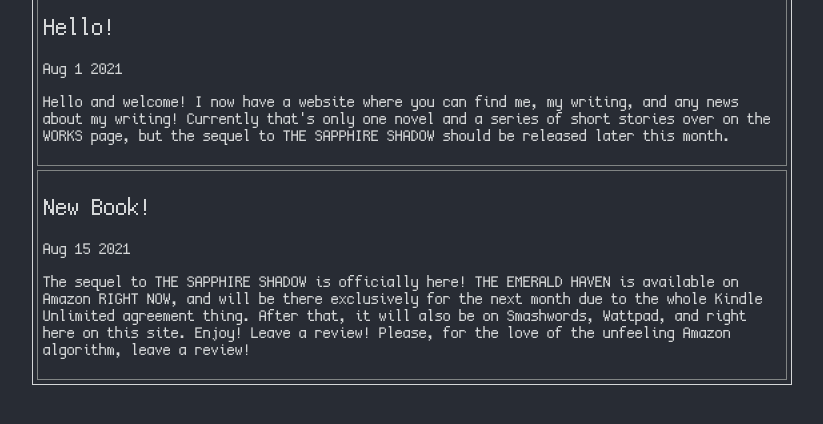
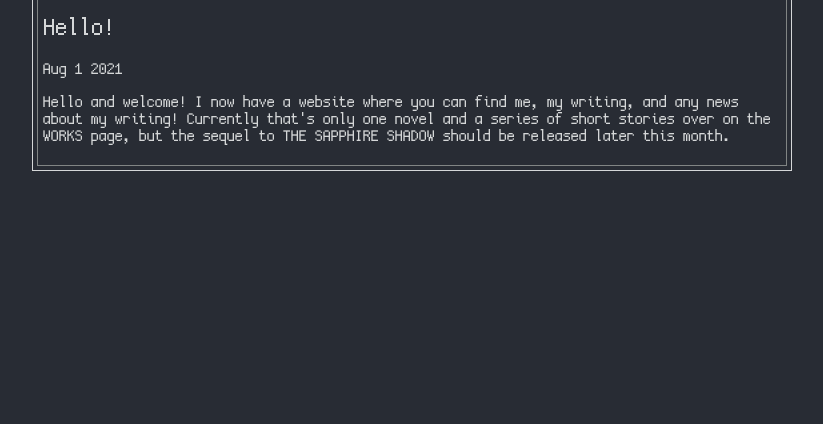
Before and after one commit to James-Wake/James-Wake, a plain HTML site: page index.html in a window 1280 px wide. Shown: the part 194-618 px from the top of the page, without its empty margins (228-1051 px from the left). Drawn offline with Linux system fonts and the light colour scheme.

Commit message:
rm article instance

```diff
--- a/index.html
+++ b/index.html
@@ -38,18 +38,7 @@
             sequel to THE SAPPHIRE SHADOW should be released later this month.
           </p>
         </article>
-        <article class="news-card">
-          <h2>New Book!</h2>
-          <time datetime="2021-08-15">Aug 15 2021</time>
-          <p>
-            The sequel to THE SAPPHIRE SHADOW is officially here! THE EMERALD
-            HAVEN is available on Amazon RIGHT NOW, and will be there
-            exclusively for the next month due to the whole Kindle Unlimited
-            agreement thing. After that, it will also be on Smashwords, Wattpad,
-            and right here on this site. Enjoy! Leave a review! Please, for the
-            love of the unfeeling Amazon algorithm, leave a review!
-          </p>
-        </article>
+
       </section>
       <section id="works">works</section>
       <section id="contact">contact</section>
```
